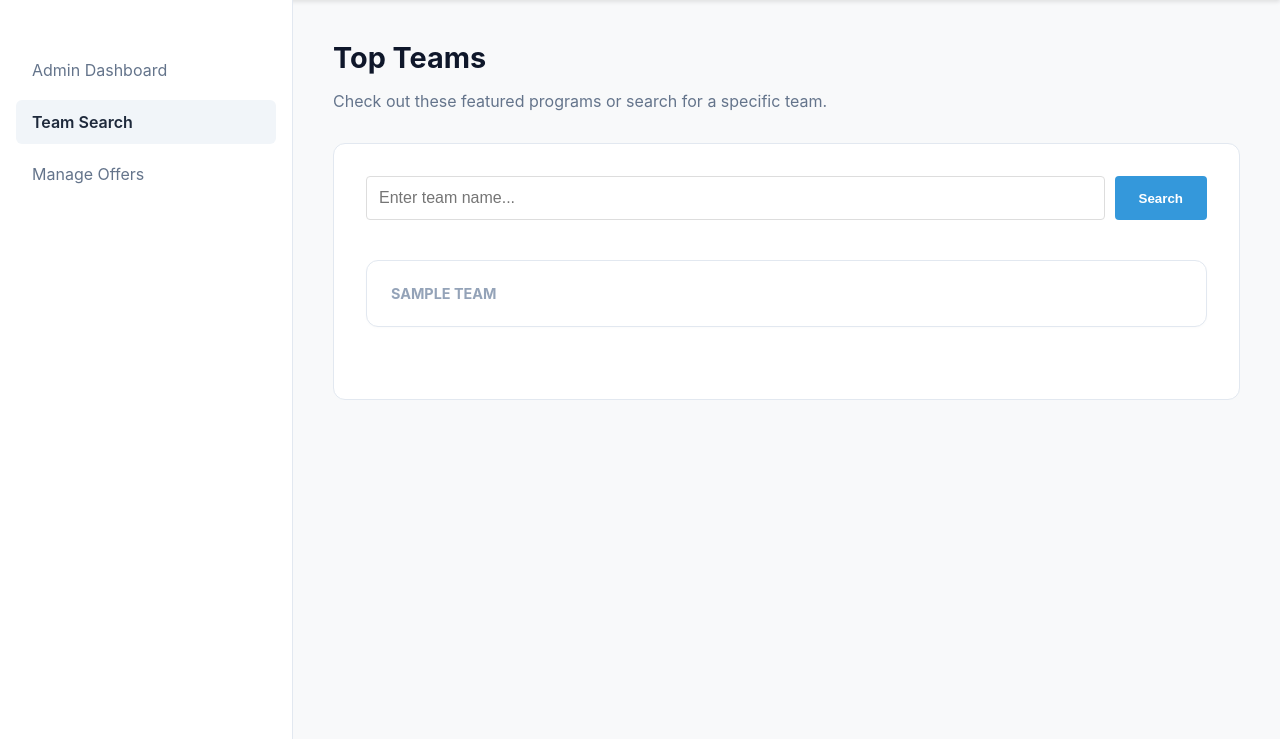
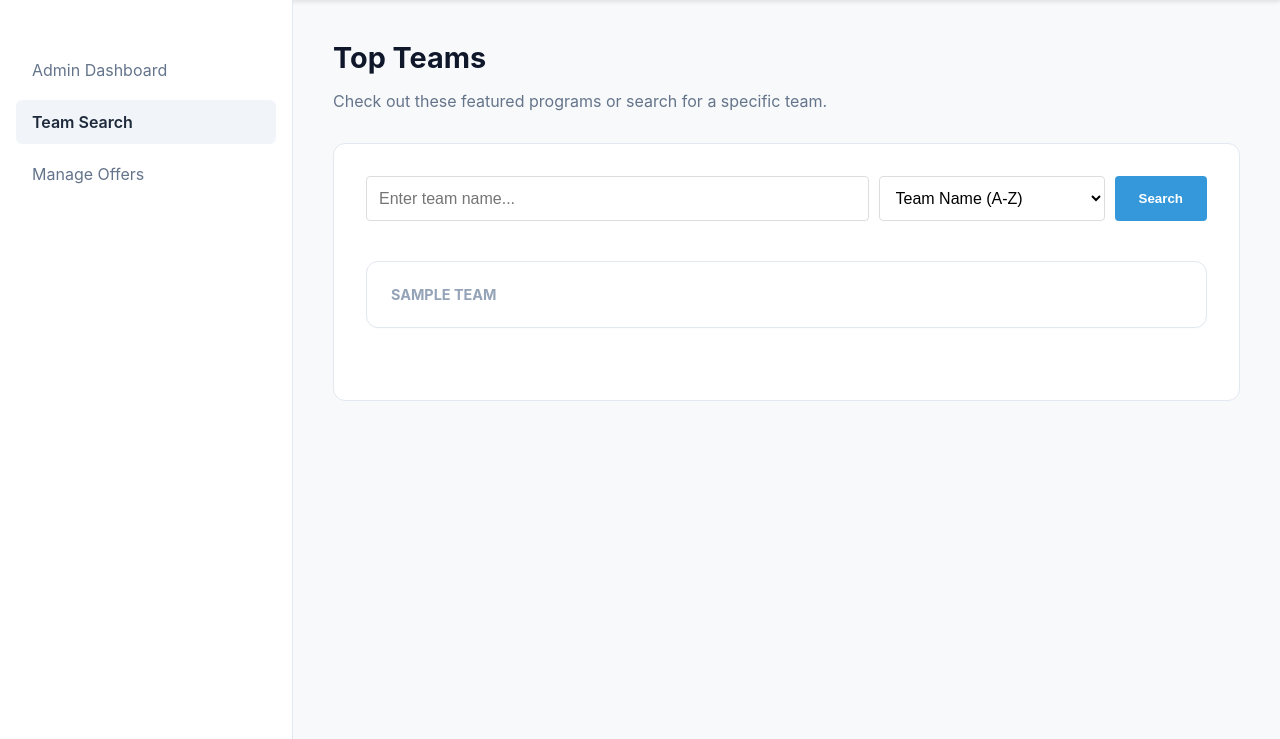
Before and after one commit to jalenmed1911/CS4750Project, a PHP site: page /teamSearch.php in a window 1280 px wide. Shown: the part 48-787 px from the top of the page. Run offline with PHP 8.4, Linux system fonts and the light colour scheme; the visitor is signed in with stand-in values (Sample User, id 1); tables that the repository leaves empty hold one stand-in row (values such as "Sample post").

Commit message:
Added Dropdown menu for sorting

```diff
--- a/teamSearch.php
+++ b/teamSearch.php
@@ -8,6 +8,11 @@ if (!isset($_SESSION['user'])) {
 }
 
 $searchQuery = $_GET['search'] ?? '';
+$sort = $_GET['sort'] ?? 'name_asc'; // default sort
+$allowedSorts = ['name_asc', 'name_desc', 'valuation_desc', 'valuation_asc', 'roster_desc'];
+if (!in_array($sort, $allowedSorts, true)) {
+    $sort = 'name_asc';
+}
 $teams = [];
 $isSearch = !empty($searchQuery);
 
@@ -74,6 +79,13 @@ if ($isSearch) {
             <section class="activity-section">
                 <form method="get" action="teamSearch.php" style="margin-bottom: 2rem; display: flex; gap: 10px;">
                     <input type="text" name="search" placeholder="Enter team name..." value="<?php echo htmlspecialchars($searchQuery); ?>" style="flex: 1; padding: 0.75rem; border: 1px solid #ddd; border-radius: 4px; font-size: 1rem;">
+                    <select name="sort" style="padding: 0.75rem; border: 1px solid #ddd; border-radius: 4px; font-size: 1rem; background: white;">
+                        <option value="name_asc" <?php echo $sort === 'name_asc' ? 'selected' : ''; ?>>Team Name (A-Z)</option>
+                        <option value="name_desc" <?php echo $sort === 'name_desc' ? 'selected' : ''; ?>>Team Name (Z-A)</option>
+                        <option value="valuation_desc" <?php echo $sort === 'valuation_desc' ? 'selected' : ''; ?>>Avg Valuation (High-Low)</option>
+                        <option value="valuation_asc" <?php echo $sort === 'valuation_asc' ? 'selected' : ''; ?>>Avg Valuation (Low-High)</option>
+                        <option value="roster_desc" <?php echo $sort === 'roster_desc' ? 'selected' : ''; ?>>Roster Size (High-Low)</option>
+                    </select>
                     <button type="submit" style="background-color: #3498db; color: white; border: none; padding: 0 1.5rem; border-radius: 4px; cursor: pointer; font-weight: 600;">Search</button>
                 </form>
 
```
